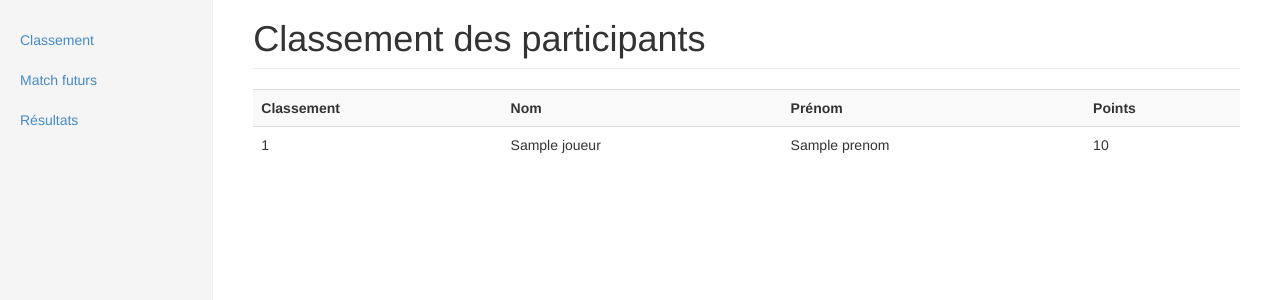
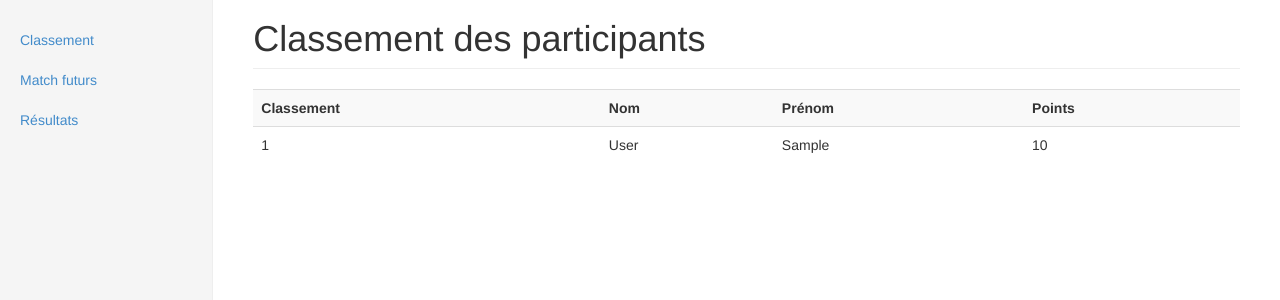
Before and after one commit to joxsprinter/pronos_WC, a Django app: template pronos_WC/apps/football/templates/joueur/classement.html in a window 1280 px wide. Shown: the part 51-351 px from the top of the page. Run offline with Django 3.2, Linux system fonts and the light colour scheme; the template is opened without the code that fills it: most values are stand-ins (such as "Sample title", 1, 10 or a date in 2020); parts of the project's set-up code (start-up, migrations or seed data) failed here and were passed over; some libraries are stand-ins or nearby versions.

Commit message:
Update pronos_WC apps

```diff
--- a/pronos_WC/apps/football/templates/joueur/classement.html
+++ b/pronos_WC/apps/football/templates/joueur/classement.html
@@ -9,12 +9,12 @@
 				<th>Points
 
 
-		    {% for joueur in joueur_list %}
+		    {% for user in user_list %}
 		    	<tr>
 		    		<td>{{ forloop.counter }}
-		    		<td>{{ joueur.nom }}
-		    		<td>{{ joueur.prenom }}
-		    		<td>{{ joueur.points }}
+		    		<td>{{ user.last_name }}
+		    		<td>{{ user.first_name }}
+		    		<td>{{ user.points }}
 		    {% endfor %}
 	</div>
 
```
